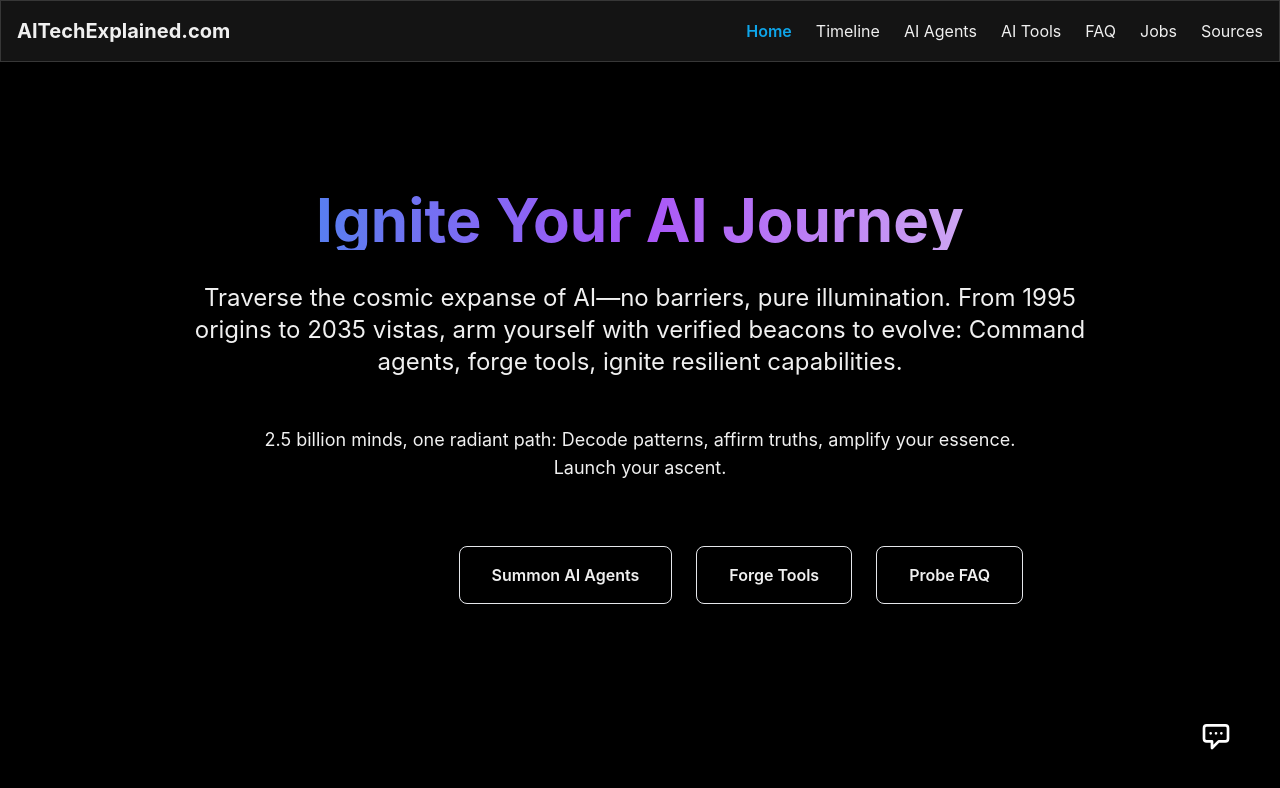
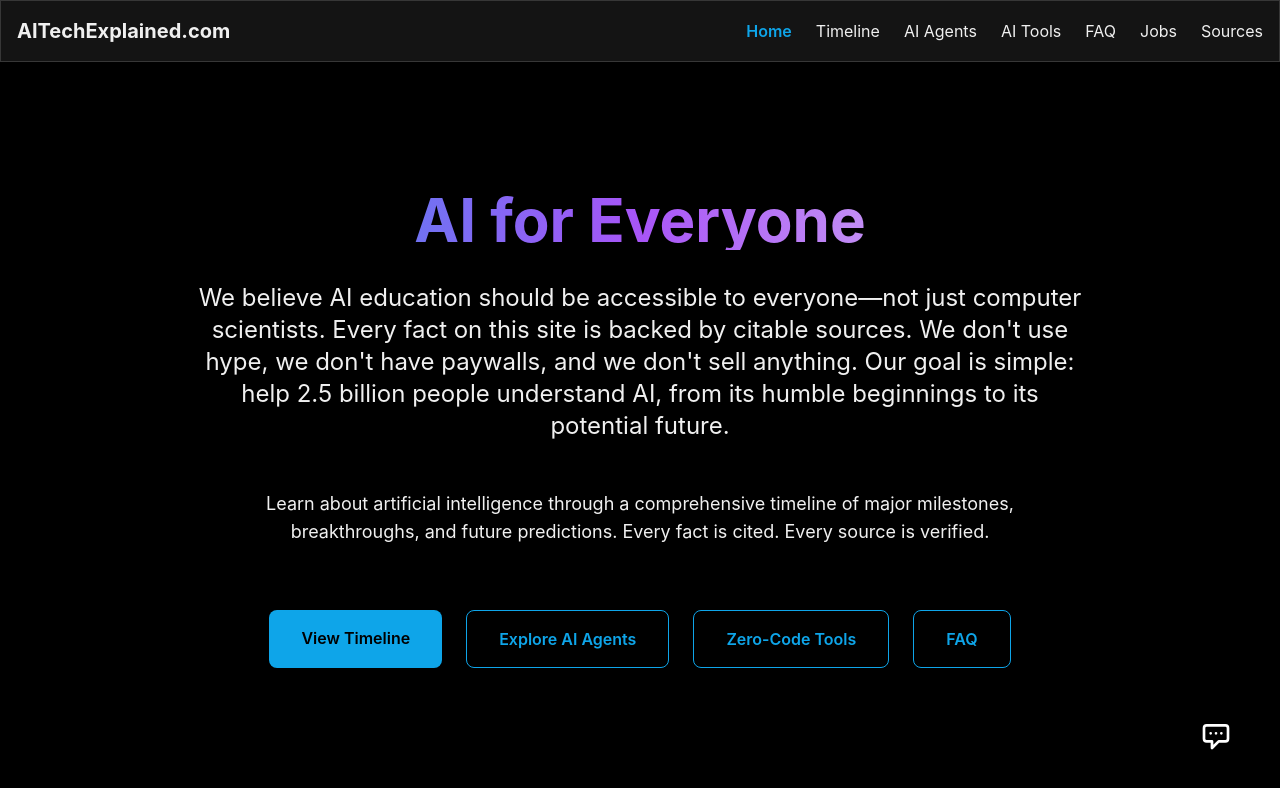
Before and after one commit to Whitehawks6/AITechAttempt2, a Next.js app: page / in a window 1280 px wide. Shown: the top 788 px of the page. Built offline with nearby package versions, Linux system fonts and the light colour scheme.

Commit message:
Update page.tsx

```diff
--- a/app/page.tsx
+++ b/app/page.tsx
@@ -2,27 +2,27 @@ export default function Home() {
   return (
     <div className="min-h-screen">
       <section className="container mx-auto px-4 py-16 md:py-32 text-center">
-        <h1 className="text-4xl md:text-5xl lg:text-6xl font-bold mb-8 leading-tight">
-          Ignite Your AI Journey
+        <h1 className="text-4xl md:text-5xl lg:text-6xl font-bold mb-8">
+          AI for Everyone
         </h1>
-        <p className="text-xl md:text-2xl text-silverWhite max-w-4xl mx-auto mb-12 text-shadow">
-          Traverse the cosmic expanse of AI—no barriers, pure illumination. From 1995 origins to 2035 vistas, arm yourself with verified beacons to evolve: Command agents, forge tools, ignite resilient capabilities.
+        <p className="text-xl md:text-2xl text-silverWhite max-w-4xl mx-auto mb-12">
+          We believe AI education should be accessible to everyone—not just computer scientists. Every fact on this site is backed by citable sources. We don't use hype, we don't have paywalls, and we don't sell anything. Our goal is simple: help 2.5 billion people understand AI, from its humble beginnings to its potential future.
         </p>
         <p className="text-lg text-silverWhite max-w-3xl mx-auto mb-16">
-          2.5 billion minds, one radiant path: Decode patterns, affirm truths, amplify your essence. Launch your ascent.
+          Learn about artificial intelligence through a comprehensive timeline of major milestones, breakthroughs, and future predictions. Every fact is cited. Every source is verified.
         </p>
         <div className="flex flex-wrap justify-center gap-6">
-          <a href="/timeline" className="px-8 py-4 bg-gradient-to-r from-electricBlue to-fireOrange text-spaceBlack font-semibold rounded-lg hover:scale-105 transition-transform pulse-flare">
-            Ignite Timeline
+          <a href="/timeline" className="px-8 py-4 bg-subtleBlue text-spaceBlack font-semibold rounded-lg hover-minimal transition-colors">
+            View Timeline
           </a>
-          <a href="/agents" className="px-8 py-4 border border-fireOrange text-fireOrange font-semibold rounded-lg hover:bg-fireOrange/10 transition-colors pulse-flare">
-            Summon AI Agents
+          <a href="/agents" className="px-8 py-4 border border-subtleBlue text-subtleBlue font-semibold rounded-lg hover-minimal transition-colors">
+            Explore AI Agents
           </a>
-          <a href="/tools" className="px-8 py-4 border border-fireOrange text-fireOrange font-semibold rounded-lg hover:bg-fireOrange/10 transition-colors pulse-flare">
-            Forge Tools
+          <a href="/tools" className="px-8 py-4 border border-subtleBlue text-subtleBlue font-semibold rounded-lg hover-minimal transition-colors">
+            Zero-Code Tools
           </a>
-          <a href="/faq" className="px-8 py-4 border border-fireOrange text-fireOrange font-semibold rounded-lg hover:bg-fireOrange/10 transition-colors pulse-flare">
-            Probe FAQ
+          <a href="/faq" className="px-8 py-4 border border-subtleBlue text-subtleBlue font-semibold rounded-lg hover-minimal transition-colors">
+            FAQ
           </a>
         </div>
       </section>
```
